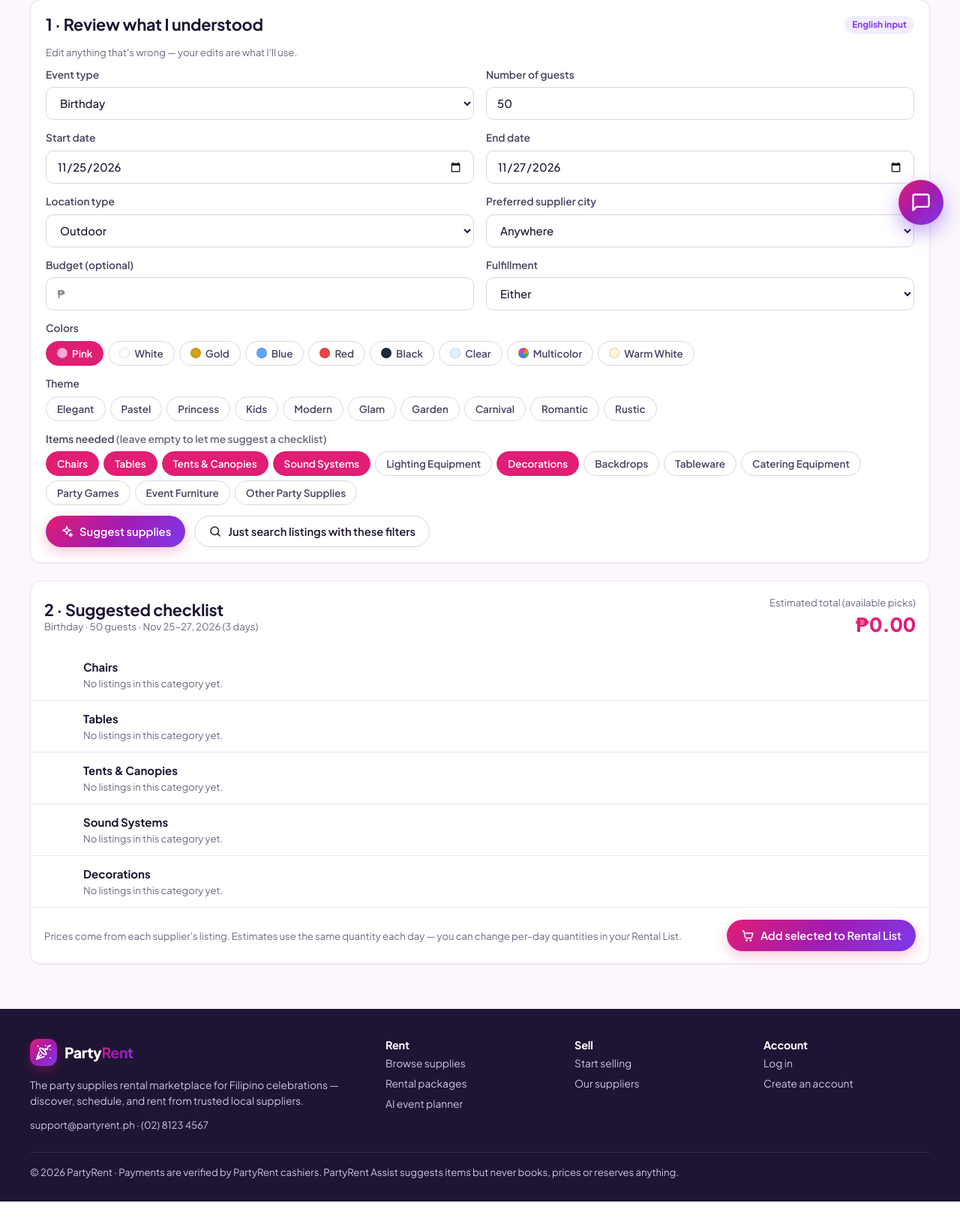
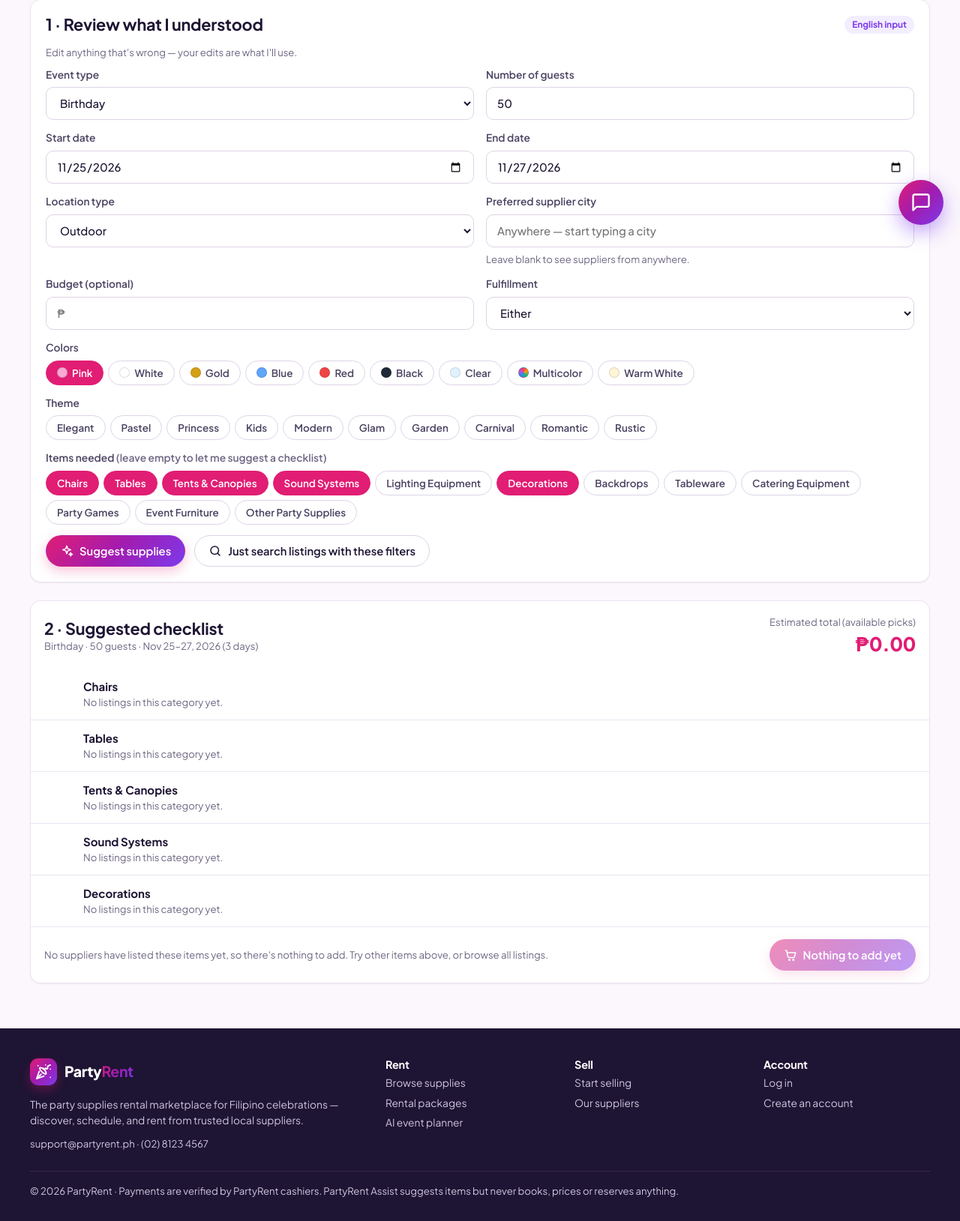
Before and after one commit to techfusionit3-WMSU/PartyRent, a Laravel app: a page that uses resources/views/market/ai.blade.php in a window 1280 px wide. Shown: the part 478-2107 px from the top of the page at 75% size. Before the commit the page ends 2081 px from the top, so only its background shows below. Run offline with Laravel 12, Linux system fonts and the light colour scheme; data comes from the database, SQL or seed files in the repository; tables that the repository leaves empty hold one stand-in row (values such as "Sample post"); some libraries are stand-ins or nearby versions.

Commit message:
AI planner: searchable supplier city and clearer add-to-list wording
City field suggests cities where approved suppliers are based; checklist
button explains what to check and is disabled when nothing is listed.

Co-Authored-By: Claude Opus 5.5 <noreply@anthropic.com>

```diff
--- a/app/Http/Controllers/AiController.php
+++ b/app/Http/Controllers/AiController.php
@@ -51,7 +51,10 @@ class AiController extends Controller
 
         return view('market.ai', [
             'q' => $q, 'filters' => $filters, 'plan' => $plan, 'examples' => $examples,
-            'cats' => Category::pluck('name', 'id'), 'cities' => collect(Locations::cities())->pluck('name')->unique()->sort()->values(),
+            'cats' => Category::pluck('name', 'id'),
+            // Suggest only cities where an approved supplier is based, busiest first.
+            'cities' => Supplier::approved()->whereNotNull('city')->where('city', '!=', '')->pluck('city')
+                ->countBy()->sortDesc(),
         ]);
     }
 
@@ -105,7 +108,7 @@ class AiController extends Controller
             inv()->flush();
         }
         if (! $added) {
-            return back()->with('warn', $skipped ? implode(' ', $skipped) : 'Tick at least one suggested item.');
+            return back()->with('warn', $skipped ? implode(' ', $skipped) : 'Nothing was added — check the box beside at least one suggested item first.');
         }
         $msg = $added.' item'.($added > 1 ? 's' : '').' added to your Rental List. Nothing has been requested yet.';
 
--- a/resources/views/market/ai.blade.php
+++ b/resources/views/market/ai.blade.php
@@ -24,7 +24,9 @@
     <div class="field"><label>Start date</label><input class="input" type="date" name="start" min="{{ today_iso() }}" value="{{ $f['start'] }}"></div>
     <div class="field"><label>End date</label><input class="input" type="date" name="end" min="{{ today_iso() }}" value="{{ $f['end'] }}"></div>
     <div class="field"><label>Location type</label><select class="input" name="locationType"><option value="">Not specified</option><option @selected($f['locationType'] === 'Outdoor')>Outdoor</option><option @selected($f['locationType'] === 'Indoor')>Indoor</option></select></div>
-    <div class="field"><label>Preferred supplier city</label><select class="input" name="city"><option value="">Anywhere</option>@foreach($cities as $c)<option @selected($f['city'] === $c)>{{ $c }}</option>@endforeach</select></div>
+    <div class="field"><label for="aiCity">Preferred supplier city</label><input class="input" id="aiCity" name="city" list="aiCities" autocomplete="off" value="{{ $f['city'] }}" placeholder="Anywhere — start typing a city">
+      <datalist id="aiCities">@foreach($cities as $c => $n)<option value="{{ $c }}">{{ $n }} supplier{{ $n > 1 ? 's' : '' }}</option>@endforeach</datalist>
+      <span class="small muted">Leave blank to see suppliers from anywhere.</span></div>
     <div class="field"><label>Budget (optional)</label><input class="input" type="number" min="0" name="budget" value="{{ $f['budget'] }}" placeholder="₱"></div>
     <div class="field"><label>Fulfillment</label><select class="input" name="delivery"><option value="">Either</option><option value="1" @selected($f['delivery'] === true)>Delivery</option><option value="0" @selected($f['delivery'] === false)>Pickup</option></select></div>
     <div class="field full"><label>Colors</label><div class="row wrap gap-sm">@foreach(array_keys(\App\Domain\Ai::COLORS) as $c)<label class="chip {{ in_array($c, $f['colors'], true) ? 'active' : '' }}"><input type="checkbox" name="colors[]" value="{{ $c }}" @checked(in_array($c, $f['colors'], true)) hidden><span class="swatch" style="background:{{ color_hex($c) }}"></span> {{ $c }}</label>@endforeach</div></div>
@@ -63,8 +65,29 @@
       @endif
     @endforeach
   </div>
-  <div class="row wrap between" style="padding:16px 18px;border-top:1px solid var(--line)"><span class="small muted">Prices come from each supplier's listing. Estimates use the same quantity each day — you can change per-day quantities in your Rental List.</span><button class="btn btn-primary">{{ icon('cart') }}Add selected to Rental List</button></div>
+  @php($pickable = collect($plan['rows'])->filter(fn ($r) => $r['best'])->count())
+  <div class="row wrap between" style="padding:16px 18px;border-top:1px solid var(--line)">
+    @if($pickable)
+      <span class="small muted"><b>Check the box</b> beside each suggested item you want, then add them to your Rental List. Prices come from each supplier's listing; you can change per-day quantities later in your Rental List.</span>
+      <div class="right"><button class="btn btn-primary" id="aiAdd">{{ icon('cart') }}Add checked items to Rental List</button><div class="small" id="aiAddHint" style="color:var(--red,#dc2626)" hidden>Check the box beside at least one item first.</div></div>
+    @else
+      <span class="small muted">No suppliers have listed these items yet, so there's nothing to add. Try other items above, or browse all listings.</span>
+      <button class="btn btn-primary" type="button" disabled>{{ icon('cart') }}Nothing to add yet</button>
+    @endif
+  </div>
 </form>
+@push('scripts')
+<script>
+(function () {
+  var btn = document.getElementById('aiAdd'); if (!btn) return;
+  var form = btn.form, hint = document.getElementById('aiAddHint');
+  form.addEventListener('submit', function (e) {
+    if (!form.querySelector('input[name^="pick["]:checked')) { e.preventDefault(); hint.hidden = false; }
+  });
+  form.addEventListener('change', function () { hint.hidden = true; });
+})();
+</script>
+@endpush
 @if($plan['packages'])
   <div class="section"><div class="section-title"><h2>Or choose a ready-made package</h2></div><div class="product-grid">@foreach(array_slice($plan['packages'], 0, 4) as $x)@include('partials.package-card', ['k' => $x['pkg'], 'dates' => $dates])@endforeach</div></div>
 @endif
```
